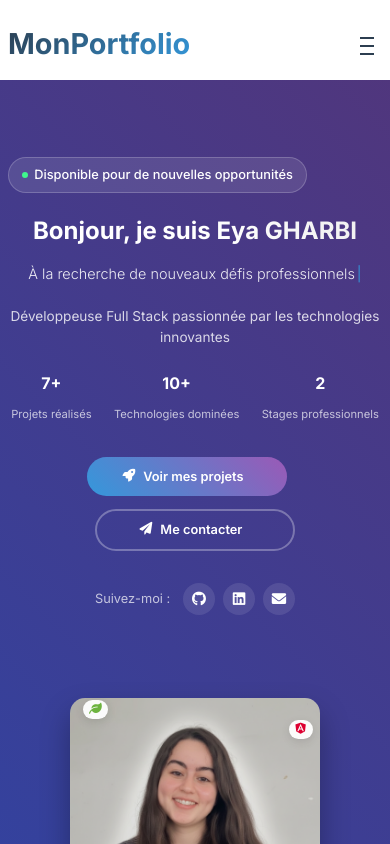
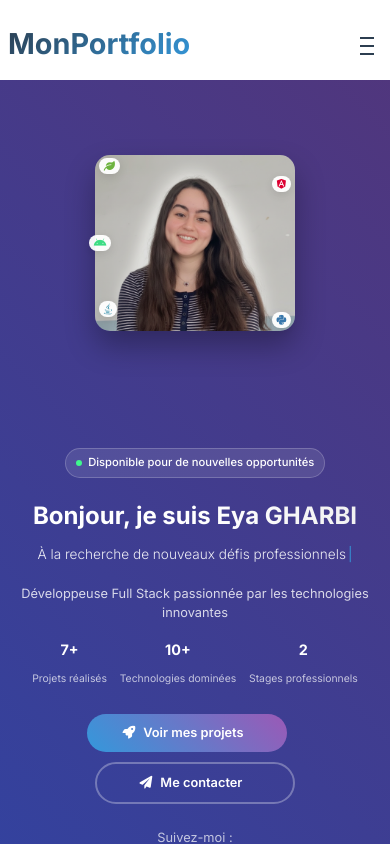
Before and after one commit to Eya480/eya.gharbi.github.io, an Angular app: page /home in a window 390 px wide. Shown: the top 844 px of the page. Built offline with nearby package versions, Linux system fonts and the light colour scheme.

Commit message:
7d commit

```diff
--- a/src/app/components/hero/hero.html
+++ b/src/app/components/hero/hero.html
@@ -12,7 +12,7 @@
   <div class="container">
     <div class="row align-items-center min-vh-100">
       <!-- Contenu texte -->
-      <div class="col-lg-6" [class.fade-in]="showContent">
+      <div class="col-lg-6 col-md-12 order-md-1 order-2" [class.fade-in]="showContent">
         <div class="hero-content">
           <!-- Badge de statut -->
           <div class="status-badge">
@@ -93,7 +93,7 @@
       </div>
 
       <!-- Image de profil -->
-      <div class="col-lg-6 text-center" [class.fade-in]="showContent">
+      <div class="col-lg-6 col-md-12 text-center order-md-2 order-1" [class.fade-in]="showContent">
         <div class="hero-image-container">
           <div class="image-wrapper" [class.loaded]="imageLoaded">
             <img
@@ -107,27 +107,35 @@
             <!-- Badge flottant technologies -->
             <div class="tech-badge spring-badge">
               <i class="fas fa-leaf"></i>
-              <span>Spring Boot</span>
+              <span class="badge-text">Spring Boot</span>
             </div>
             <div class="tech-badge angular-badge">
               <i class="fab fa-angular"></i>
-              <span>Angular</span>
+              <span class="badge-text">Angular</span>
             </div>
             <div class="tech-badge java-badge">
               <i class="fab fa-java"></i>
-              <span>Java</span>
+              <span class="badge-text">Java</span>
             </div>
             <div class="tech-badge python-badge">
               <i class="fab fa-python"></i>
-              <span>Python</span>
+              <span class="badge-text">Python</span>
             </div>
-            <div class="tech-badge a">
+            <div class="tech-badge android-badge">
               <i class="fab fa-android"></i>
-              <span>Android</span>
+              <span class="badge-text">Android</span>
             </div>
           </div>
         </div>
       </div>
     </div>
   </div>
+
+  <!-- Indicateur de scroll pour mobile -->
+  <div class="scroll-indicator-mobile">
+    <div class="scroll-arrow">
+      <i class="fas fa-chevron-down"></i>
+    </div>
+    <span class="scroll-text">Scroll</span>
+  </div>
 </section>
--- a/src/app/components/hero/hero.scss
+++ b/src/app/components/hero/hero.scss
@@ -33,16 +33,22 @@ $gradient-end: #764ba2;
   50% { opacity: 0; }
 }
 
-// Styles de la section hero
+// Styles de base
 .hero-section {
   position: relative;
   min-height: 100vh;
-  max-height: 100vh;
   background: rgb(23, 23, 70);
   overflow: hidden;
   color: $white;
   display: flex;
   align-items: center;
+  padding: 1rem 0;
+
+  @media (max-width: 768px) {
+    min-height: 100vh;
+    max-height: none;
+    padding: 0.5rem 0;
+  }
 }
 
 .hero-background {
@@ -76,6 +82,10 @@ $gradient-end: #764ba2;
       left: random(100) * 1%;
     }
   }
+
+  @media (max-width: 576px) {
+    display: none; // Désactiver les particules sur mobile pour les performances
+  }
 }
 
 .gradient-overlay {
@@ -95,6 +105,10 @@ $gradient-end: #764ba2;
   position: relative;
   z-index: 2;
   padding: 2rem 0;
+
+  @media (max-width: 768px) {
+    padding: 1rem 0;
+  }
 }
 
 // Contenu principal
@@ -103,6 +117,11 @@ $gradient-end: #764ba2;
 
   &.fade-in {
     animation: fadeInUp 0.8s ease-out;
+  }
+
+  @media (max-width: 768px) {
+    padding: 0.5rem 0;
+    text-align: center;
   }
 }
 
@@ -129,6 +148,18 @@ $gradient-end: #764ba2;
     font-size: 0.8rem;
     font-weight: 500;
   }
+
+  @media (max-width: 768px) {
+    margin: 0 auto 1.5rem;
+    display: inline-flex;
+  }
+
+  @media (max-width: 480px) {
+    padding: 0.3rem 0.6rem;
+    .badge-text {
+      font-size: 0.7rem;
+    }
+  }
 }
 
 .hero-title {
@@ -142,6 +173,24 @@ $gradient-end: #764ba2;
     -webkit-background-clip: text;
     -webkit-text-fill-color: transparent;
     background-clip: text;
+  }
+
+  @media (max-width: 992px) {
+    font-size: 2rem;
+  }
+
+  @media (max-width: 768px) {
+    font-size: 1.8rem;
+    text-align: center;
+  }
+
+  @media (max-width: 576px) {
+    font-size: 1.5rem;
+    margin-bottom: 0.8rem;
+  }
+
+  @media (max-width: 380px) {
+    font-size: 1.3rem;
   }
 }
 
@@ -160,6 +209,20 @@ $gradient-end: #764ba2;
     animation: blink 1s infinite;
     margin-left: 2px;
   }
+
+  @media (max-width: 992px) {
+    font-size: 1rem;
+  }
+
+  @media (max-width: 768px) {
+    font-size: 0.9rem;
+    text-align: center;
+    min-height: 1.5rem;
+  }
+
+  @media (max-width: 576px) {
+    font-size: 0.85rem;
+  }
 }
 
 .hero-description {
@@ -172,9 +235,20 @@ $gradient-end: #764ba2;
     color: $white;
     font-weight: 600;
   }
+
+  @media (max-width: 768px) {
+    font-size: 0.85rem;
+    text-align: center;
+    margin-bottom: 1.2rem;
+  }
+
+  @media (max-width: 576px) {
+    font-size: 0.8rem;
+    margin-bottom: 1rem;
+  }
 }
 
-// Statistiques compactes
+// Statistiques
 .hero-stats {
   display: flex;
   gap: 1.5rem;
@@ -196,9 +270,51 @@ $gradient-end: #764ba2;
       color: rgba($white, 0.7);
     }
   }
+
+  @media (max-width: 992px) {
+    gap: 1rem;
+
+    .stat-item .stat-number {
+      font-size: 1.1rem;
+    }
+  }
+
+  @media (max-width: 768px) {
+    justify-content: center;
+    gap: 1rem;
+    margin-bottom: 1.5rem;
+
+    .stat-item {
+      .stat-number {
+        font-size: 1rem;
+      }
+      .stat-label {
+        font-size: 0.7rem;
+      }
+    }
+  }
+
+  @media (max-width: 576px) {
+    gap: 0.8rem;
+
+    .stat-item {
+      .stat-number {
+        font-size: 0.9rem;
+      }
+      .stat-label {
+        font-size: 0.65rem;
+      }
+    }
+  }
+
+  @media (max-width: 380px) {
+    flex-direction: row;
+    justify-content: space-around;
+    gap: 0.5rem;
+  }
 }
 
-// Boutons d'action compacts
+// Boutons d'action
 .hero-actions {
   display: flex;
   gap: 0.8rem;
@@ -243,9 +359,42 @@ $gradient-end: #764ba2;
       }
     }
   }
+
+  @media (max-width: 768px) {
+    justify-content: center;
+    margin-bottom: 1.5rem;
+
+    .btn {
+      padding: 0.6rem 1.2rem;
+      font-size: 0.8rem;
+    }
+  }
+
+  @media (max-width: 576px) {
+    flex-direction: column;
+    align-items: center;
+    gap: 0.6rem;
+
+    .btn {
+      width: 200px;
+      padding: 0.6rem 1rem;
+      font-size: 0.8rem;
+
+      .btn-content i {
+        margin-right: 0.3rem;
+      }
+    }
+  }
+
+  @media (max-width: 380px) {
+    .btn {
+      width: 180px;
+      padding: 0.5rem 0.8rem;
+    }
+  }
 }
 
-// Réseaux sociaux compacts
+// Réseaux sociaux
 .hero-social {
   display: flex;
   align-items: center;
@@ -281,15 +430,42 @@ $gradient-end: #764ba2;
       font-size: 0.9rem;
     }
   }
+
+  @media (max-width: 768px) {
+    justify-content: center;
+    flex-wrap: wrap;
+
+    .social-label {
+      width: 100%;
+      text-align: center;
+      margin-bottom: 0.5rem;
+    }
+  }
+
+  @media (max-width: 576px) {
+    .social-link {
+      width: 28px;
+      height: 28px;
+
+      i {
+        font-size: 0.8rem;
+      }
+    }
+  }
 }
 
-// Container de l'image compact
+// Container de l'image
 .hero-image-container {
   position: relative;
   padding: 1rem;
 
   &.fade-in {
     animation: fadeInUp 0.8s ease-out 0.2s both;
+  }
+
+  @media (max-width: 768px) {
+    padding: 0.5rem;
+    margin-bottom: 1rem;
   }
 }
 
@@ -303,6 +479,14 @@ $gradient-end: #764ba2;
       opacity: 1;
       transform: scale(1);
     }
+  }
+
+  @media (max-width: 768px) {
+    max-width: 250px;
+  }
+
+  @media (max-width: 576px) {
+    max-width: 200px;
   }
 }
 
@@ -318,7 +502,7 @@ $gradient-end: #764ba2;
   z-index: 2;
 }
 
-// Badges de technologies compacts
+// Badges de technologies
 .tech-badge {
   position: absolute;
   background: rgba($white, 0.95);
@@ -356,54 +540,64 @@ $gradient-end: #764ba2;
   }
 
   &.python-badge {
-    bottom:1%;
+    bottom: 1%;
     right: 5%;
     i { color: #3776ab; }
   }
-}
 
-// Carte d'expérience compacte
-.experience-card {
-  position: absolute;
-  bottom: -15px;
-  right: 10px;
-  background: linear-gradient(45deg, $secondary-color, $accent-color);
-  border-radius: 12px;
-  padding: 0.8rem 1rem;
-  box-shadow: 0 8px 20px rgba(0, 0, 0, 0.3);
-  z-index: 4;
-  animation: fadeInUp 0.8s ease-out 0.4s both;
-
-  .card-content {
-    display: flex;
-    align-items: center;
-    gap: 0.6rem;
+  &.android-badge {
+    top: 50%;
+    left: -5%;
+    transform: translateY(-50%);
+    i { color: #3DDC84; }
   }
 
-  .card-icon {
-    font-size: 1.2rem;
-    color: $white;
+  @media (max-width: 768px) {
+    padding: 0.2rem 0.4rem;
+    font-size: 0.6rem;
+
+    .badge-text {
+      display: none; // Cacher le texte sur mobile
+    }
+
+    &.spring-badge {
+      top: 2%;
+      left: 2%;
+    }
+
+    &.angular-badge {
+      top: 12%;
+      right: 2%;
+    }
+
+    &.java-badge {
+      bottom: 8%;
+      left: 2%;
+    }
+
+    &.python-badge {
+      bottom: 2%;
+      right: 2%;
+    }
+
+    &.android-badge {
+      top: 50%;
+      left: -3%;
+    }
   }
 
-  .card-text {
-    display: flex;
-    flex-direction: column;
-  }
+  @media (max-width: 576px) {
+    padding: 0.15rem 0.3rem;
+    border-radius: 10px;
 
-  .card-value {
-    font-size: 0.9rem;
-    font-weight: 700;
-    color: $white;
-  }
-
-  .card-label {
-    font-size: 0.7rem;
-    color: rgba($white, 0.8);
+    i {
+      font-size: 0.7rem;
+    }
   }
 }
 
-// Indicateur de scroll
-.scroll-indicator {
+// Indicateur de scroll pour mobile
+.scroll-indicator-mobile {
   position: absolute;
   bottom: 1rem;
   left: 50%;
@@ -411,6 +605,7 @@ $gradient-end: #764ba2;
   text-align: center;
   color: rgba($white, 0.7);
   z-index: 2;
+  display: none;
 
   .scroll-arrow {
     width: 30px;
@@ -430,6 +625,23 @@ $gradient-end: #764ba2;
     font-size: 0.75rem;
     font-weight: 500;
   }
+
+  @media (max-width: 768px) {
+    display: block;
+  }
+
+  @media (max-width: 576px) {
+    bottom: 0.5rem;
+
+    .scroll-arrow {
+      width: 25px;
+      height: 25px;
+    }
+
+    .scroll-text {
+      font-size: 0.7rem;
+    }
+  }
 }
 
 @keyframes bounce {
@@ -444,160 +656,37 @@ $gradient-end: #764ba2;
   }
 }
 
-// Responsive pour écrans très petits
-@media (max-width: 992px) {
+// Optimisations pour les très petits écrans
+@media (max-width: 380px) {
   .hero-section {
-    min-height: 100vh;
-    max-height: none;
+    padding: 0.25rem 0;
   }
 
-  .hero-title {
-    font-size: 2rem;
-  }
-
-  .hero-subtitle {
-    font-size: 1rem;
+  .container {
+    padding: 0.5rem 0;
   }
 
   .hero-stats {
-    gap: 1rem;
-
-    .stat-item .stat-number {
-      font-size: 1.1rem;
-    }
-  }
-}
-
-@media (max-width: 768px) {
-  .hero-section {
-    padding: 1rem 0;
-    min-height: 100vh;
-  }
-
-  .container {
-    padding: 1rem 0;
-  }
-
-  .hero-title {
-    font-size: 1.8rem;
-    text-align: center;
-  }
-
-  .hero-subtitle {
-    font-size: 0.9rem;
-    text-align: center;
-  }
-
-  .hero-description {
-    text-align: center;
-    font-size: 0.85rem;
-  }
-
-  .status-badge {
-    align-self: center;
-  }
-
-  .hero-stats {
-    justify-content: center;
-    gap: 1rem;
-
     .stat-item {
       .stat-number {
-        font-size: 1rem;
+        font-size: 0.8rem;
       }
       .stat-label {
-        font-size: 0.7rem;
+        font-size: 0.6rem;
       }
     }
   }
 
-  .hero-actions {
-    justify-content: center;
-
-    .btn {
-      padding: 0.6rem 1.2rem;
-      font-size: 0.8rem;
-    }
-  }
-
-  .hero-social {
-    justify-content: center;
-  }
-
-  .hero-image-container {
-    padding: 0.5rem;
-  }
-
-  .image-wrapper {
-    max-width: 250px;
-  }
-
-  .tech-badge {
-    padding: 0.2rem 0.4rem;
-    font-size: 0.6rem;
-
-    span {
-      display: none;
-    }
-  }
-
-  .experience-card {
-    position: relative;
-    bottom: auto;
-    right: auto;
-    margin-top: 1rem;
-    max-width: 160px;
-    margin-left: auto;
-    margin-right: auto;
-
-    .card-value {
-      font-size: 0.8rem;
-    }
-  }
-}
-
-@media (max-width: 576px) {
-  .hero-title {
-    font-size: 1.5rem;
-  }
-
-  .hero-stats {
-    flex-direction: row;
-    justify-content: space-around;
-  }
-
-  .hero-actions {
-    flex-direction: column;
-    align-items: center;
-
-    .btn {
-      width: 200px;
-    }
-  }
-
-  .particle {
-    display: none;
-  }
-
-  .scroll-indicator {
-    bottom: 0.5rem;
-
-    .scroll-arrow {
-      width: 25px;
-      height: 25px;
-    }
-
-    .scroll-text {
-      font-size: 0.7rem;
-    }
+  .hero-actions .btn {
+    font-size: 0.75rem;
   }
 }
 
 // Pour les écrans très hauts
-@media (min-height: 900px) {
+@media (min-height: 900px) and (max-width: 768px) {
   .hero-section {
     min-height: 100vh;
-    max-height: 100vh;
+    padding-top: 2rem;
   }
 }
 
@@ -605,19 +694,10 @@ $gradient-end: #764ba2;
 @media (max-height: 600px) {
   .hero-section {
     min-height: 600px;
-    max-height: 600px;
-  }
-
-  .container {
-    padding: 1rem 0;
   }
 
   .hero-stats,
   .hero-social {
-    display: none;
-  }
-
-  .hero-actions {
-    margin-bottom: 1rem;
+    display: flex; // Toujours afficher sur mobile
   }
 }
```
Also changed, not shown: src/app/components/about/about.html (+18 -6 lines), src/app/components/hero/hero.ts (+5 -2 lines).
